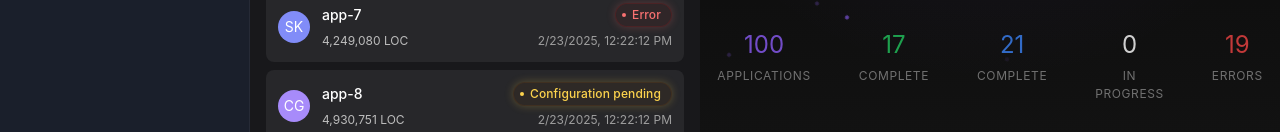
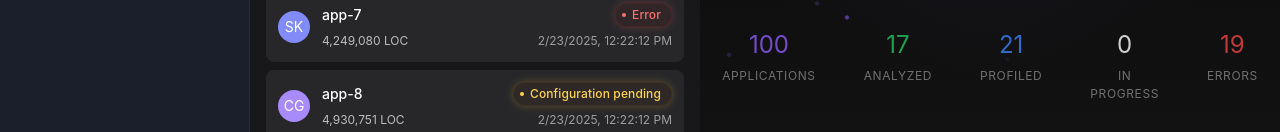
Before and after one commit to athenalobo/IC-landing-page, a React (Vite) app: page / in a window 1280 px wide. Shown: the part 665-797 px from the top of the page. Built offline with nearby package versions, Linux system fonts and the light colour scheme.

Commit message:
improvements progress

```diff
--- a/src/components/WelcomeView.jsx
+++ b/src/components/WelcomeView.jsx
@@ -159,7 +159,7 @@ const WelcomeView = ({ applications = [] }) => {
               textTransform: 'uppercase',
               letterSpacing: '0.05em'
             }}>
-              Complete
+              Analyzed
             </Typography>
           </Box>
 
@@ -178,7 +178,7 @@ const WelcomeView = ({ applications = [] }) => {
               textTransform: 'uppercase',
               letterSpacing: '0.05em'
             }}>
-              Complete
+              Profiled
             </Typography>
           </Box>
 
```
